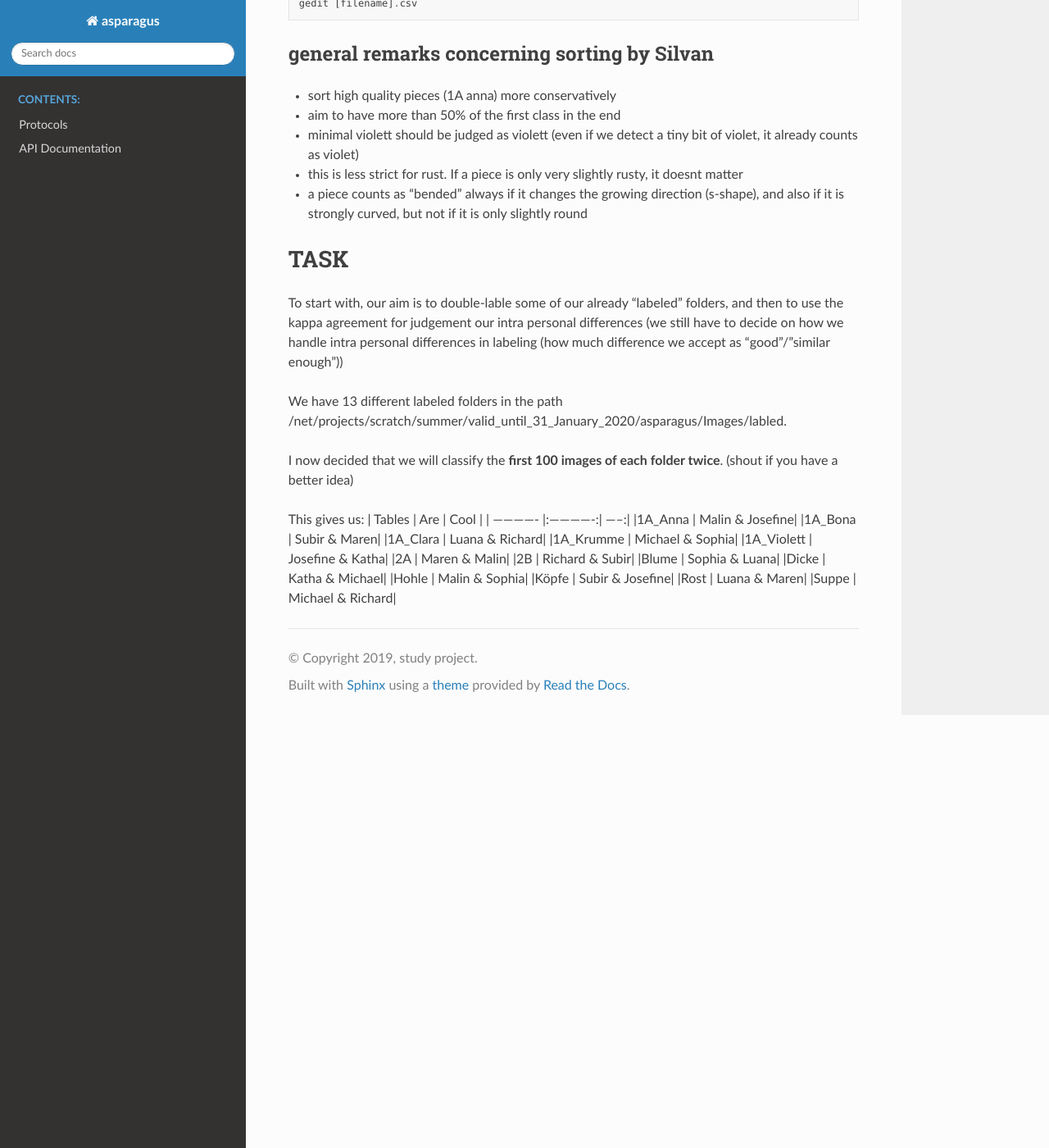
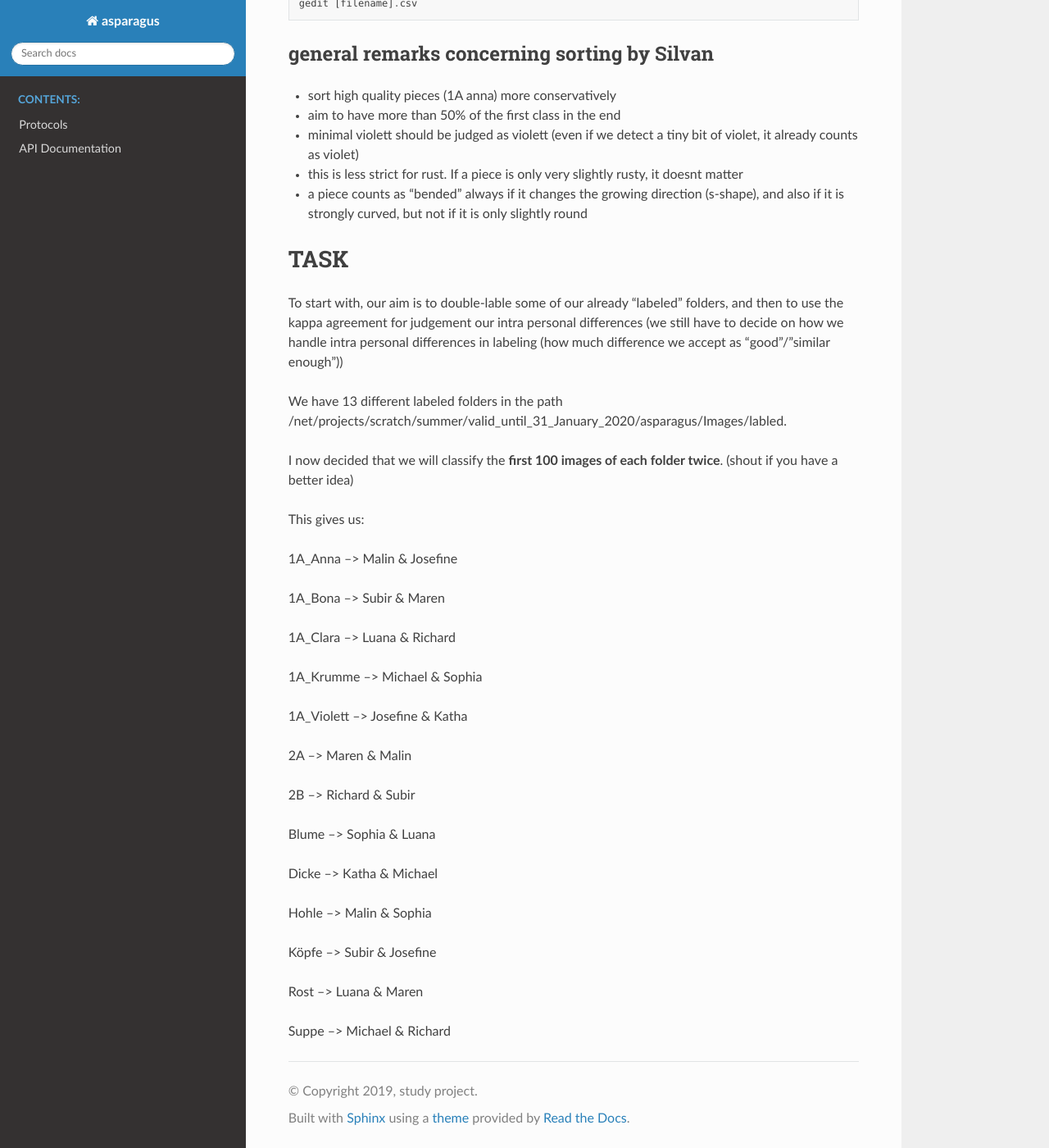
Before and after one commit to CogSciUOS/asparagus, a Sphinx documentation site: the page built from docs/manual_how_to_label.md, in a window 1280 px wide and 1400 px high, scrolled down 1653 px. Shown: the whole window at 82% size. Built offline with Sphinx 7.4.7 and the Read the Docs theme 2.0.0, drawn with Linux system fonts in a browser that asks for light colours; the version number could not be read and is left out.

Commit message:
task arrangement

```diff
--- a/docs/manual_how_to_label.md
+++ b/docs/manual_how_to_label.md
@@ -61,18 +61,29 @@ We have 13 different labeled folders in the path /net/projects/scratch/summer/va
 I now decided that we will classify the **first 100 images of each folder twice**. (shout if you have a better idea)
 
 This gives us:
-| Tables        | Are           | Cool  |
-| ------------- |:-------------:| -----:|
-|1A_Anna | Malin & Josefine|
-|1A_Bona | Subir & Maren|
-|1A_Clara | Luana & Richard|
-|1A_Krumme | Michael & Sophia|
-|1A_Violett | Josefine & Katha|
-|2A | Maren & Malin|
-|2B | Richard & Subir|
-|Blume | Sophia & Luana|
-|Dicke | Katha & Michael|
-|Hohle | Malin & Sophia|
-|Köpfe | Subir & Josefine|
-|Rost | Luana & Maren|
-|Suppe | Michael & Richard|
+
+1A_Anna --> Malin & Josefine
+
+1A_Bona --> Subir & Maren
+
+1A_Clara --> Luana & Richard
+
+1A_Krumme --> Michael & Sophia
+
+1A_Violett --> Josefine & Katha
+
+2A --> Maren & Malin
+
+2B --> Richard & Subir
+
+Blume --> Sophia & Luana
+
+Dicke --> Katha & Michael
+
+Hohle --> Malin & Sophia
+
+Köpfe --> Subir & Josefine
+
+Rost --> Luana & Maren
+
+Suppe --> Michael & Richard
```
